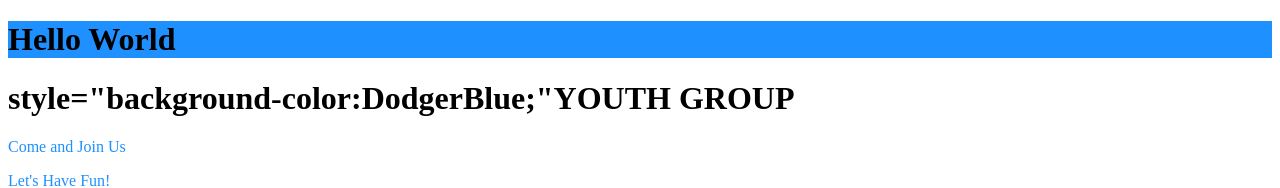
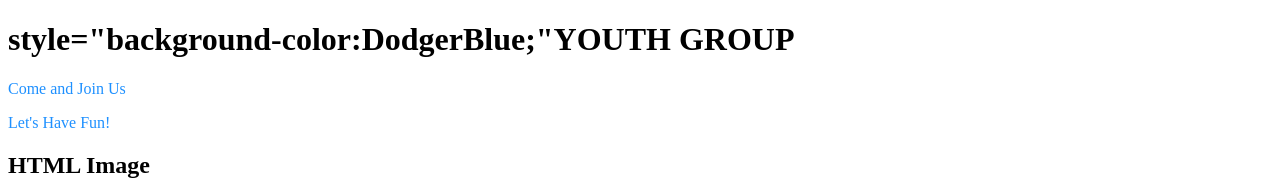
Before and after one commit to Friasmaryaa/MARIA.io, a plain HTML site: page index.html in a window 1280 px wide. Shown: the top 188 px of the page. Drawn offline with Linux system fonts and the light colour scheme.

Commit message:
Update index.html

```diff
--- a/index.html
+++ b/index.html
@@ -5,7 +5,7 @@
   <meta name="viewport" content="width=device-width, initial-scale=1">
 </head>
 <body>
-  <h1 style="background-color:DodgerBlue;">Hello World</h1>
+
 <div class="container">
   <h1> style="background-color:DodgerBlue;"YOUTH GROUP</h1>
   <p style="color:DodgerBlue;">Come and Join Us</p>
```
